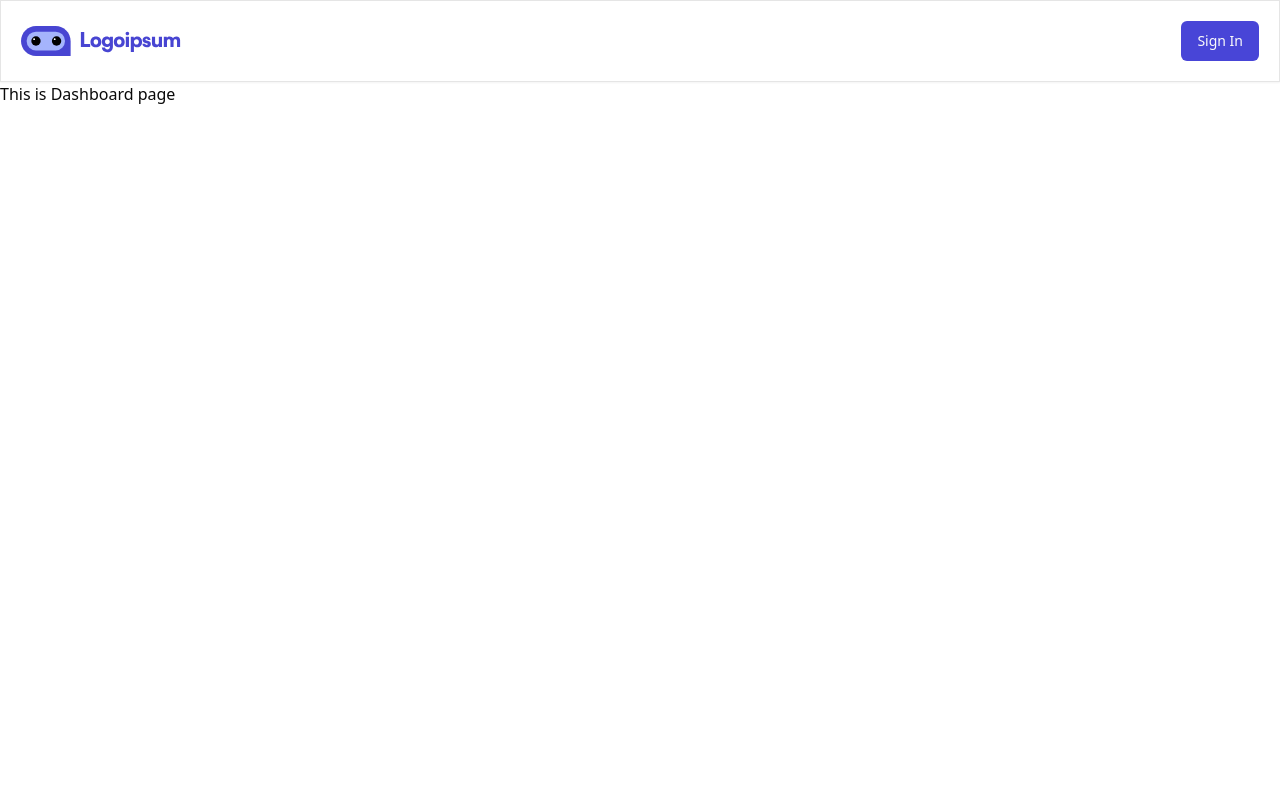
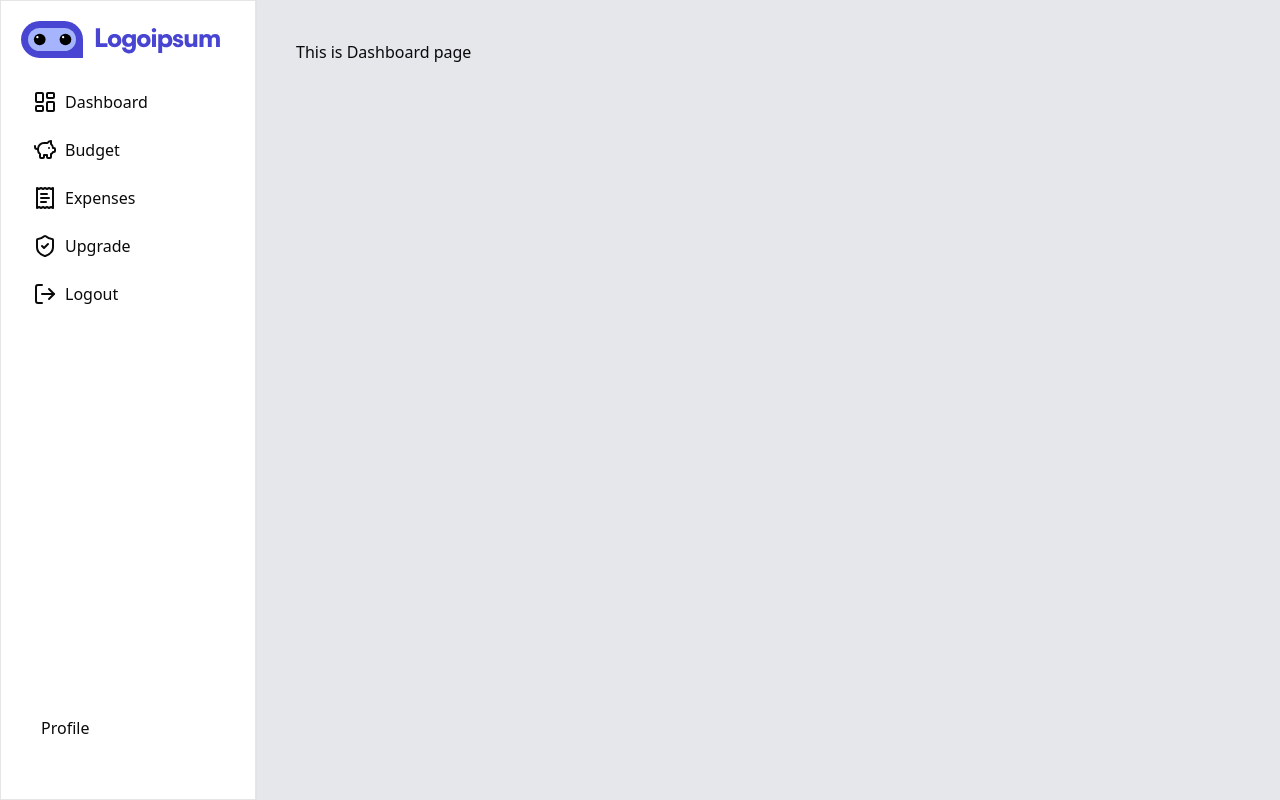
Before and after one commit to Bijay-Shre-stha/Expense-Tracker, a Next.js app: page /dashboard in a window 1280 px wide. Built offline with nearby package versions, Linux system fonts and the light colour scheme; no server answers.

Commit message:
Refactor Dashboard layout; implement SideNavbar component and update Hero link to use Next.js Link

```diff
--- /dev/null
+++ b/src/app/(routes)/dashboard/_components/SideNavbar.tsx
@@ -0,0 +1,56 @@
+import Image from "next/image"
+import logo from '@public/assets/logo.svg'
+import { LayoutDashboard, LogOut, PiggyBank, ReceiptText, ShieldCheck } from "lucide-react"
+import { UserButton } from "@clerk/nextjs"
+
+const SideNavbar = () => {
+    const menuItems = [
+        {
+            id: 1,
+            name: 'Dashboard',
+            icon: LayoutDashboard,
+        },
+        {
+            id: 2,
+            name: 'Budget',
+            icon: PiggyBank
+        },
+        {
+            id: 3,
+            name: 'Expenses',
+            icon: ReceiptText
+        },
+        {
+            id: 4,
+            name: 'Upgrade',
+            icon: ShieldCheck
+        },
+        {
+            id: 5,
+            name: 'Logout',
+            icon: LogOut
+        },
+    ]
+
+    return (
+        <div className='h-screen p-5 border shadow-sm'>
+            <Image src={logo} alt='logo' width={200} height={200} />
+            <div className='mt-5'>
+                {
+                    menuItems.map(item => (
+                        <h2 key={item.id} className='flex items-center space-x-2 p-3 rounded-md cursor-pointer  hover:text-primary hover:bg-blue-100'>
+                            <item.icon size={24} />
+                            <span>{item.name}</span>
+                        </h2>
+                    ))
+                }
+            </div>
+            <div className="fixed bottom-10 p-5 flex gap-2 items-center cursor-pointer ">
+                <UserButton />
+                Profile
+            </div>
+        </div>
+    )
+}
+
+export default SideNavbar
--- /dev/null
+++ b/src/app/(routes)/dashboard/layout.tsx
@@ -0,0 +1,21 @@
+import { ReactNode } from 'react';
+import SideNavbar from './_components/SideNavbar';
+
+const DashboardLayout = ({ children }: { children: ReactNode }) => {
+    return (
+        <>
+            <div className="fixed md:w-64 hidden md:block "><SideNavbar /></div>
+            <div className="
+                md:ml-64
+                bg-gray-200
+                min-h-screen
+                p-5
+                md:p-10
+            ">
+                {children}
+            </div>
+        </>
+    )
+}
+
+export default DashboardLayout
--- a/src/app/dashboard/page.tsx
+++ b/src/app/(routes)/dashboard/page.tsx
@@ -1,10 +1,10 @@
 import React from 'react'
-import Header from '../_components/Header'
+// import Header from '../../_components/Header'
 
 const Dashboard = () => {
     return (
         <>
-            <Header />
+            {/* <Header /> */}
             <div>
                 This is Dashboard page
             </div>
--- a/src/app/_components/Hero.tsx
+++ b/src/app/_components/Hero.tsx
@@ -1,5 +1,5 @@
 import React from 'react'
-
+import Link from 'next/link'
 function Hero() {
     return (
         <>
@@ -16,12 +16,12 @@ function Hero() {
                         </p>
 
                         <div className="mt-8 flex flex-wrap justify-center gap-4">
-                            <a
+                            <Link
                                 className="block w-full rounded bg-primary px-12 py-3 text-sm font-medium text-white shadow hover:bg-blue-700 focus:outline-none focus:ring active:bg-red-500 sm:w-auto"
                                 href="/sign-in"
                             >
                                 Get Started
-                            </a>
+                            </Link>
 
 
                         </div>
```
